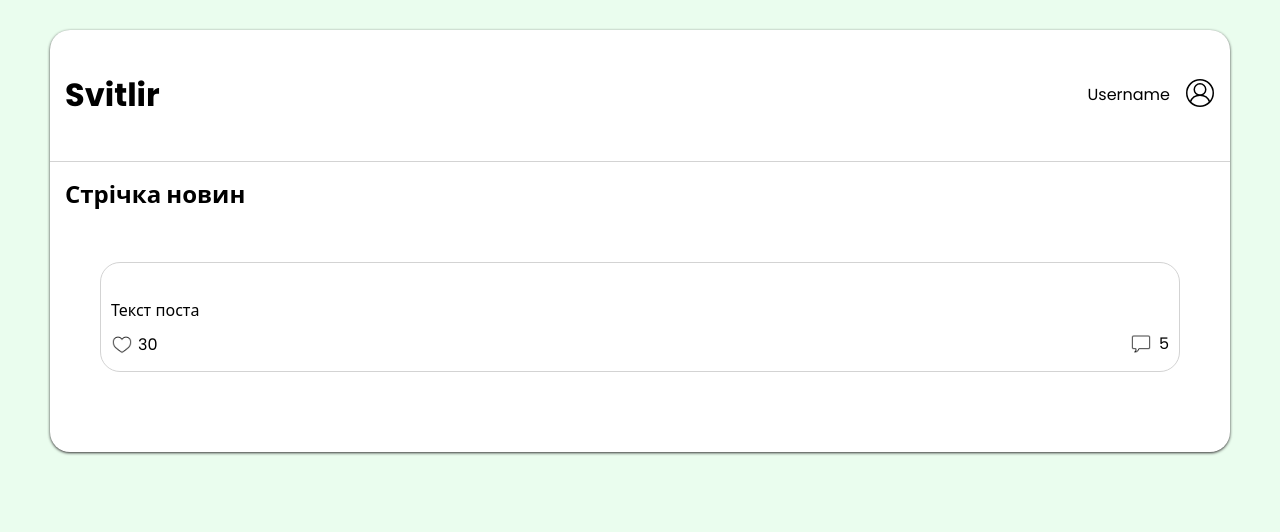
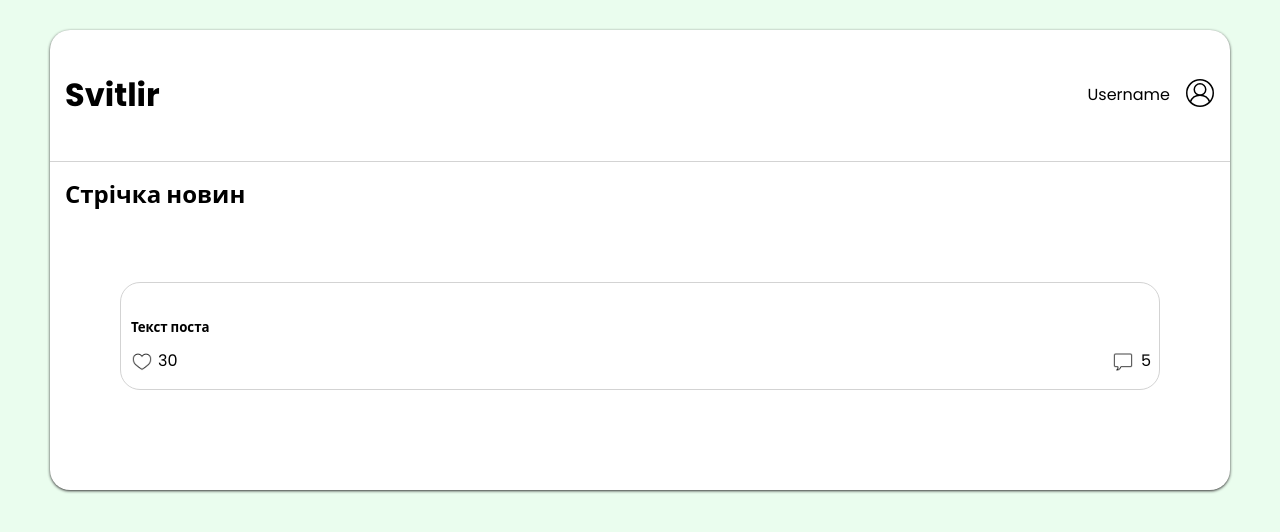
Before and after one commit to Sl0wdive/MERN-Social-Media-Frontend, a React (Create React App) app: page / in a window 1280 px wide. Shown: the top 532 px of the page. Built offline with nearby package versions, Linux system fonts and the light colour scheme.

Commit message:
post layout kinda fixed

```diff
--- a/src/App.js
+++ b/src/App.js
@@ -16,7 +16,7 @@ function App() {
         <h2>Стрічка новин</h2>
         <div className="Post">
           <img src=""/>
-          <p> Текст поста</p>
+          <h5> Текст поста</h5>
           <div className="BottomPost">
             <div className="BPLeft">
               <button className="ButtonLike">
--- a/src/index.scss
+++ b/src/index.scss
@@ -58,9 +58,9 @@ header {
   .Post{
     border-radius: 20px;
     border: 1px solid rgb(211, 211, 211);
-    margin: 50px;
+    margin: 70px;
 
-    p{
+    h5{
       margin: 10px;
     }
 
@@ -76,7 +76,7 @@ header {
       align-items: center;
       p{
         margin-left: -5px;
-        margin-bottom: 12px;
+        margin-top: 12px;
       }
     }
 
@@ -84,8 +84,9 @@ header {
       display: flex;
       align-items: center;
       p{
-        margin-bottom: 15px;
+        margin-top: 12px;
         margin-left: 2px;
+        margin-right: 8px;
       }
     }
 
@@ -100,6 +101,7 @@ header {
 
     .ButtonComment
     {
+      margin-top: 2px;
       background: white;
       border-color: white;
       border: none;
```
